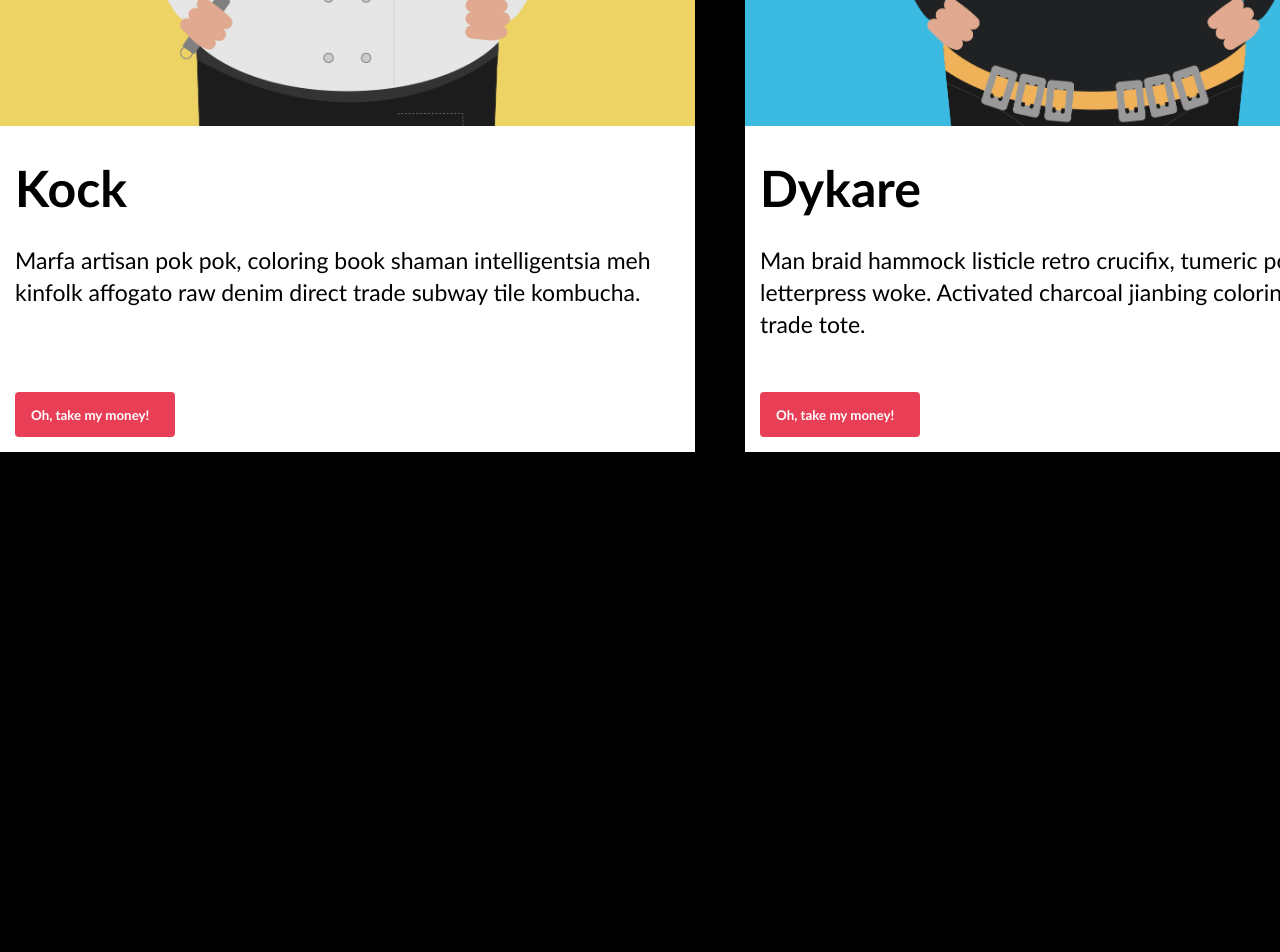
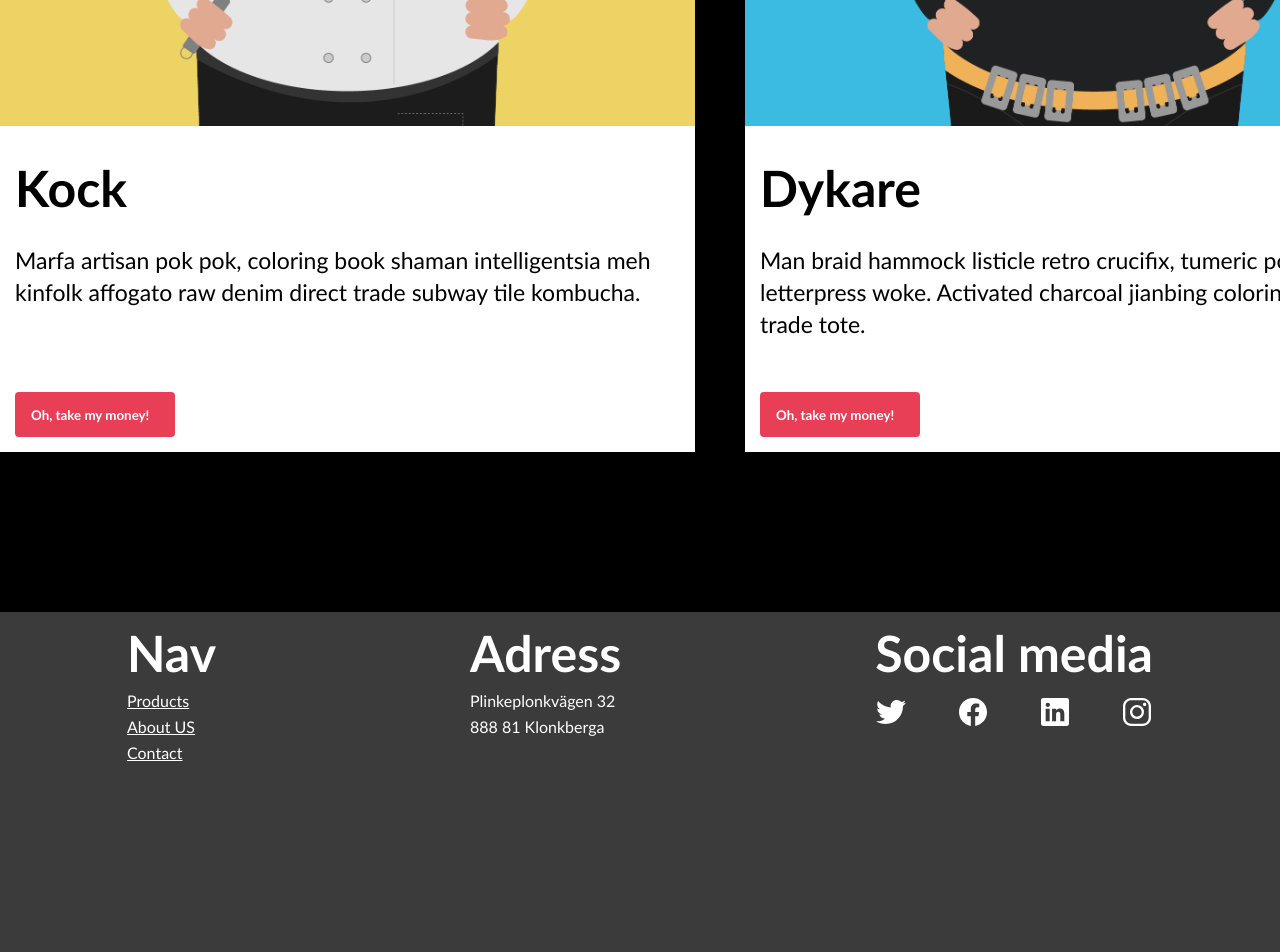
Before and after one commit to Robert-Tyborn/v.37-Poster-Shop, a plain HTML site: page index.html in a window 1280 px wide. Shown: the part 3710-4662 px from the top of the page. Before the commit the page ends 4162 px from the top, so only its background shows below. Drawn offline with Linux system fonts and the light colour scheme.

Commit message:
footer
needs work

```diff
--- a/CSS/styles.css
+++ b/CSS/styles.css
@@ -132,3 +132,41 @@ main{
     border: 0;
     line-height: 30px;
 }
+
+.block-footer{
+    width: 100%;
+    height: 340px;
+    margin: 0;
+    color: white;
+    font-family: 'Trebuchet MS', 'Lucida Sans Unicode', 'Lucida Grande', 'Lucida Sans', Arial, sans-serif;
+    background-color: rgb(59, 59, 59);
+    display: flex;
+    flex-direction:row;
+    align-items:first baseline;
+    justify-content: center;
+    justify-content: space-around;
+    margin-top: 160px;
+}
+
+.block-footer h2{
+    font-size: 50px;
+    font-style: normal;
+    font-weight: 700;
+    line-height: 1px;
+}
+
+.block-footer p{
+    line-height: 10px;
+}
+
+.social-images{
+    display: flex;
+    justify-content: space-between;
+}
+
+.links{
+    color: rgb(255, 255, 255);
+}
+a:hover{
+    color: rgb(245, 69, 172);
+}
--- a/index.html
+++ b/index.html
@@ -3,8 +3,9 @@
 <head>
     <meta charset="UTF-8">
     <meta name="viewport" content="width=device-width, initial-scale=1.0">
-    <title>Document</title>
+    <title>Poster Shop</title>
     <link rel="stylesheet" href="CSS/styles.css">
+
 </head>
 <body>
     <header class="block-header">
@@ -103,18 +104,29 @@
             <div class="rectangle"></div>
             <button class="large-button">Oh, take my money!</button>
         </article>
+    </main>
 
-
-        <!-- <div class="small-item item2"></div>
-        <div class="small-item item3"></div>
-        <div class="small-item item4"></div>
-        <div class="small-item item5"></div>
-        <div class="small-item item6"></div>
-        <div class="small-item item7"></div>
-        <div class="small-item item8"></div>
-        <div class="small-item item9"></div>
-        <div class="large-item item10"></div>
-        <div class="large-item item11"></div> -->
-    </main>
+    <footer class="block-footer">
+        <nav class="footer-nav">
+            <h2>Nav</h2>
+            <p><a class="links" href="#">Products</a></p>
+            <p><a class="links" href="#">About US</a></p>
+            <p><a class="links" href="#">Contact</a></p>
+        </nav>
+        <aside class="footer-adress">
+            <h2>Adress</h2>
+            <p>Plinkeplonkvägen 32</p>
+            <p>888 81 Klonkberga</p>
+        </aside>
+        <aside class="footer-social-media">
+            <h2>Social media</h2>
+            <div class="social-images">
+            <img src="IMG/logo-twitter.svg" alt="">
+            <img src="IMG/logo-facebook.svg" alt="">
+            <img src="IMG/logo-linkedin.svg" alt="">
+            <img src="IMG/logo-instagram.svg" alt="">
+        </div>
+        </aside>
+    </footer>
 </body>
 </html>
```
Also changed, not shown: 1 other file.
